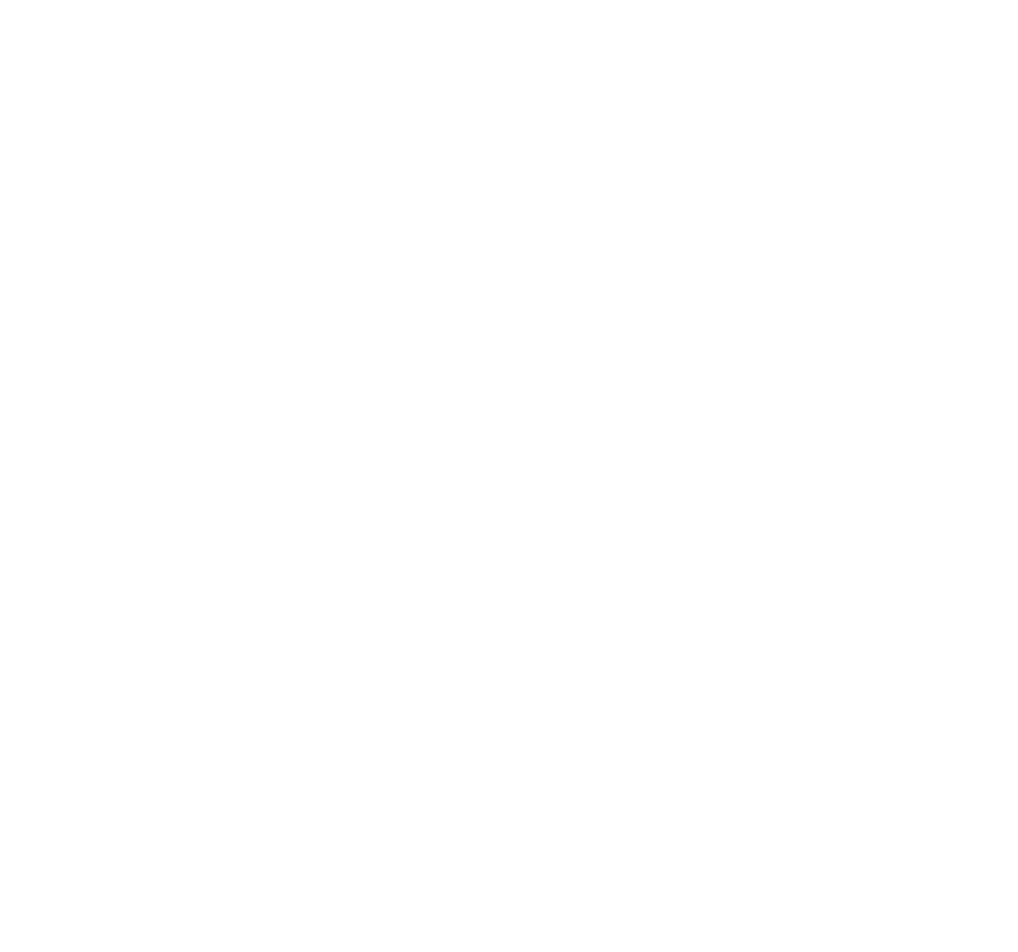
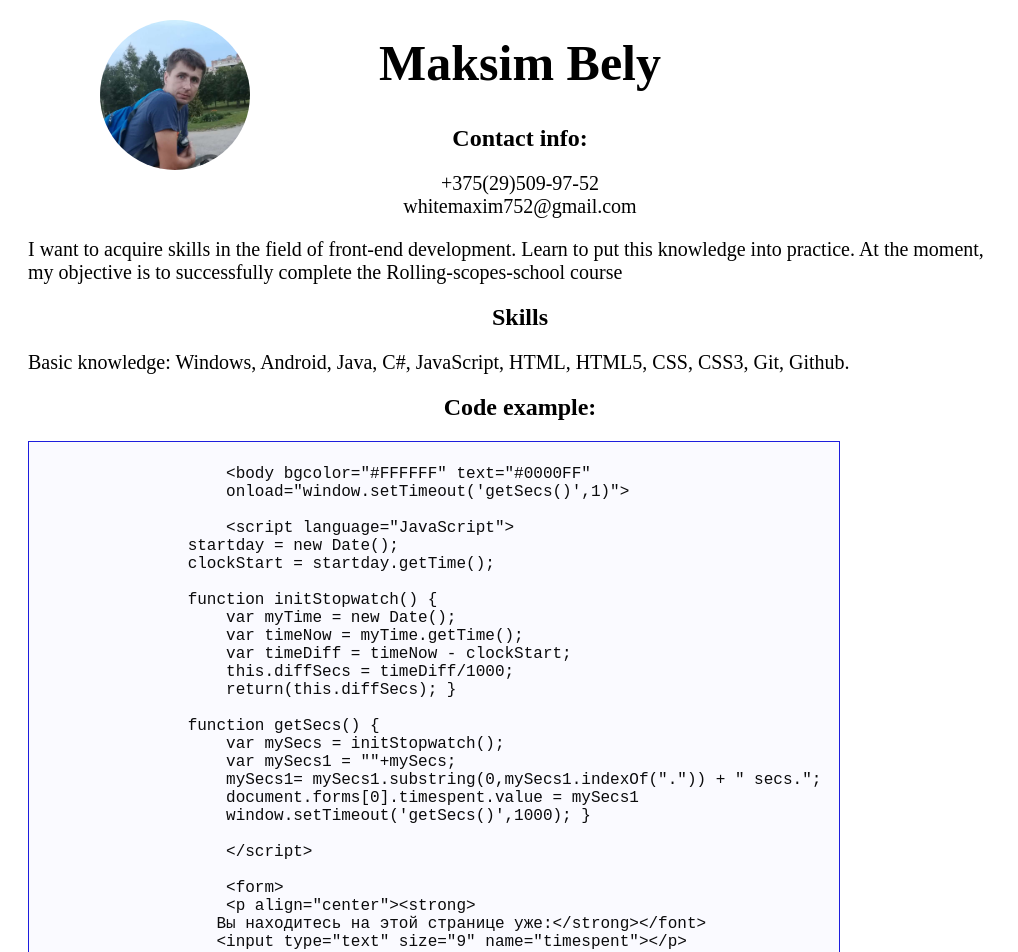
Before and after one commit to lunatik752/rsschool-cv, a plain HTML site: page index.html in a window 1280 px wide. Shown: the top 952 px of the page, without its empty margins (0-1018 px from the left). Before the commit the page ends 800 px from the top, so only its background shows below. Drawn offline with Linux system fonts and the light colour scheme.

Commit message:
change html and css

```diff
--- a/index.html
+++ b/index.html
@@ -4,9 +4,96 @@
     <meta charset="UTF-8">
     <meta name="viewport" content="width=device-width, initial-scale=1.0">
     <meta http-equiv="X-UA-Compatible" content="ie=edge">
-    <title>Document</title>
+    <title>CV</title>
+    <link rel="stylesheet" href="style.css">
 </head>
 <body>
 
+      <h1>Maksim Bely</h1>
+
+  <div class="myPhoto">
+      <img src="myPhoto.png" alt="This is me">
+  </div>
+
+      <h2>Contact info:</h2>
+      <p>+375(29)509-97-52<br>
+      whitemaxim752@gmail.com</p>
+      <div class="block1" >
+        <p>
+         I want to acquire skills in the field of front-end development. Learn to put this knowledge into practice. At the moment, my objective is to successfully complete the Rolling-scopes-school course
+        </p>
+      </div>
+      <h2>Skills</h2>
+       <div class="block1" >
+            <p>
+                Basic knowledge: Windows, Android, Java, C#, JavaScript, HTML, HTML5, CSS, CSS3, Git, Github.
+            </p>
+        </div>
+        <h2>Code example:</h2>
+          <pre>
+              <code>
+                    &lt;body bgcolor="#FFFFFF" text="#0000FF"
+                    onload="window.setTimeout('getSecs()',1)"&gt;
+
+                    &lt;script language="JavaScript"&gt;
+                startday = new Date();
+                clockStart = startday.getTime();
+
+                function initStopwatch() {
+                    var myTime = new Date();
+                    var timeNow = myTime.getTime();
+                    var timeDiff = timeNow - clockStart;
+                    this.diffSecs = timeDiff/1000;
+                    return(this.diffSecs); }
+
+                function getSecs() {
+                    var mySecs = initStopwatch();
+                    var mySecs1 = ""+mySecs;
+                    mySecs1= mySecs1.substring(0,mySecs1.indexOf(".")) + " secs.";
+                    document.forms[0].timespent.value = mySecs1
+                    window.setTimeout('getSecs()',1000); }
+
+                    &lt;/script&gt;
+
+                    &lt;form&gt;
+                    &lt;p align="center"&gt;&lt;strong&gt;
+                   Вы находитесь на этой странице уже:&lt;/strong&gt;&lt;/font&gt;
+                   &lt;input type="text" size="9" name="timespent"&gt;&lt;/p&gt;
+                   &lt;/form&gt;
+
+                   &lt;br&gt;&lt;br&gt;&lt;br&gt;
+
+                   &lt;p align="center"&gt;&lt;a href="clock1.php"&gt;&lt;font color="#000000"&gt;
+                &lt;strong&gt;Посмотрите еще один вариант.&lt;/&lt;strong&gt;&lt;/&lt;font&gt;&lt;/a&gt;&lt;/p&gt;
+
+                &lt;form&gt;
+                &lt;p align="center"&gt;
+                &lt;input type="button" value="  HAMAH  " onclick="Home()"&gt;
+                &lt;script&gt;
+                    function Home()
+                    {location.href="/java/example.php";}
+                    &lt;/script&gt;&lt;/p&gt;
+                    &lt;/form&gt;
+              </code>
+          </pre>
+       <h2>Education</h2>
+         <div class="block1" >
+            <p>
+              <ul>
+                 <li>BNTU - MECHANICAL ENGINEERING FACULTY (Automation of technological processes and production)</li>
+                 <li>BNTU - Enterprise economics and management</li>
+                 <li>self study</li>
+                   <ul>
+                      <li>Java (application SoloLearn, Herbert Schildt Java 8. The Complete Reference, 8th Edition)</li>
+                      <li> HTML, CSS (application SoloLearn, <a href=https://htmlacademy.ru/))>https://htmlacademy.ru/</a>)</li">
+                   </ul>
+
+                 </ul>
+            </p>
+         </div>
+        <h2>English</h2>
+         <div class="block1" >
+            <p>Pre-Intermediate: Self-study with applications (Simpler, Duolingo)
+            </p>
 </body>
 </html>
--- a/style.css
+++ b/style.css
@@ -0,0 +1,57 @@
+body {
+    max-width: 1024px;
+    text-align: center;
+}
+
+
+h1 {
+    font-size: 50px;
+    text-align: center;
+}
+
+img {
+    width: 150px;
+    border-radius: 50%;
+}
+
+p, ul {
+    font-size: 20px;
+}
+
+.myPhoto {
+    position: absolute;
+    top: 20px;
+    left: 100px;
+}
+
+.block1 {
+
+    margin: 5px 20px;
+    text-align: left;
+
+}
+
+pre,
+code {
+    width: 800px;
+    background-color: #fafaff;
+    border: 1px solid #1d1ddd;
+    color: #0b0b0c;
+    font-family: "Courier New", "Courier", monospace;
+    text-align: left;
+    margin: 0px 20px;
+}
+
+pre {
+    padding: 5px;
+}
+
+code {
+    padding: 2px 5px;
+}
+
+pre code {
+  background-color: transparent;
+  border-radius: none;
+  border: none;
+ }
```
Also changed, not shown: myPhoto.png (added).
